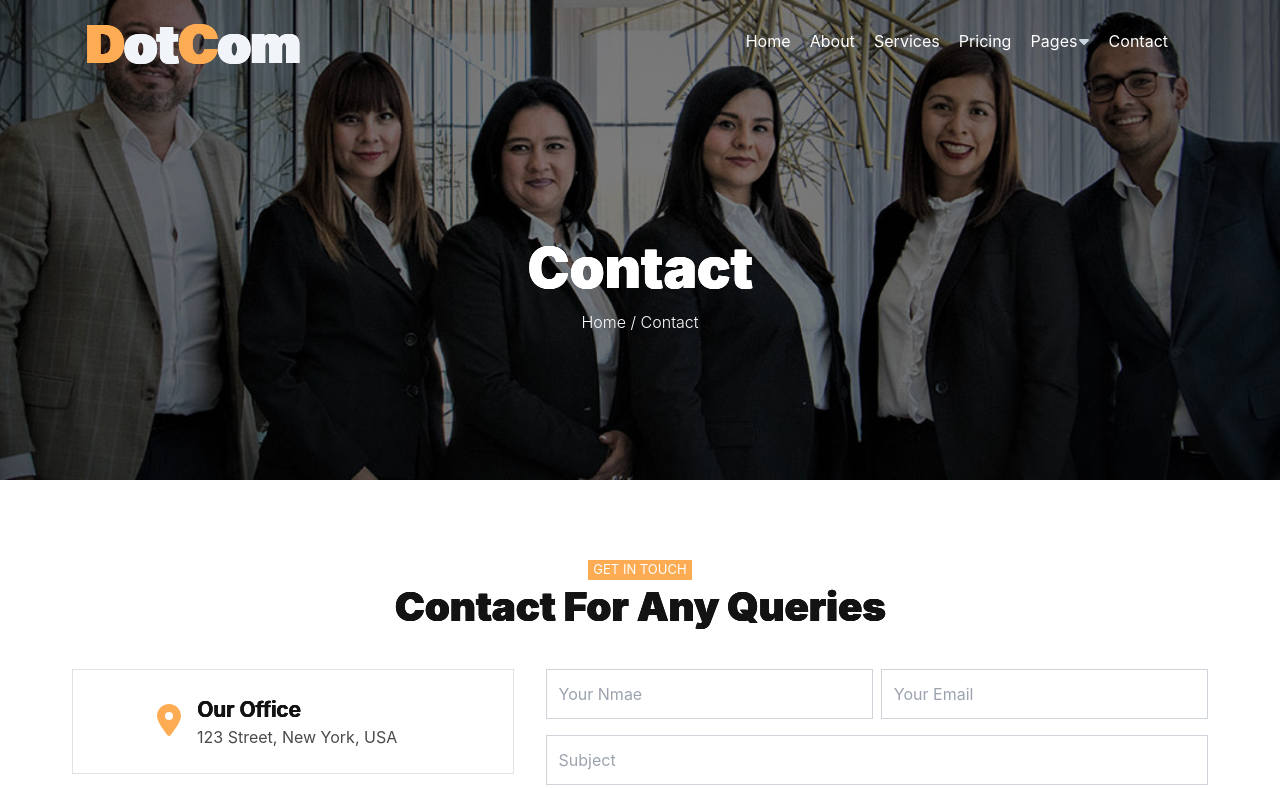
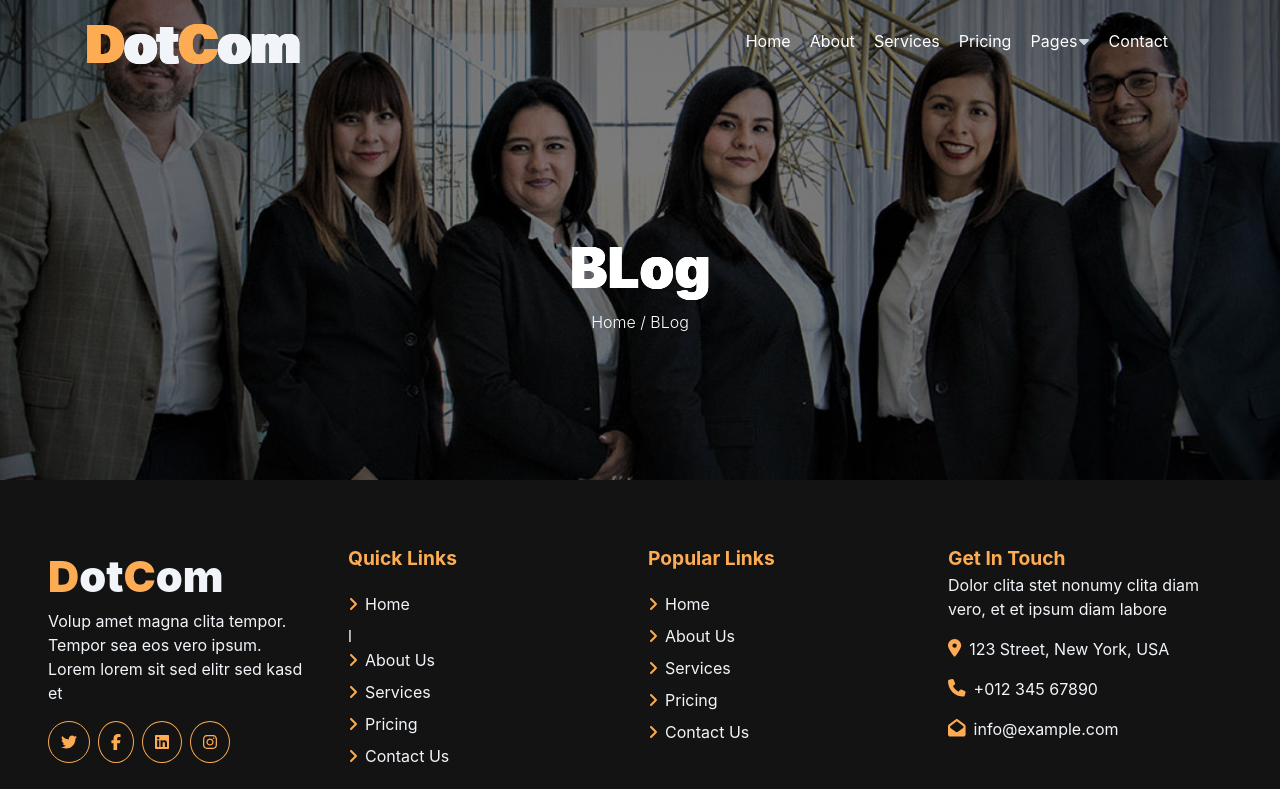
Before and after one commit to BLADEHEDA/Dotcom-Creative-Multipage-Page-App, a React (Create React App) app: page / in a window 1280 px wide. Shown: the top 789 px of the page. Built offline with nearby package versions, Linux system fonts and the light colour scheme.

Commit message:
doen with the footer

```diff
--- a/src/App.css
+++ b/src/App.css
@@ -70,3 +70,6 @@ img{
     padding:0.5em 1.5em;
 }
 }
+/* @media only screen and (min-width:1024px){
+
+} */
--- a/src/App.js
+++ b/src/App.js
@@ -9,6 +9,7 @@ import About from './Components/About/About';
 import Service from './Components/Services/Service';
 import Price from './Components/Pricing/Price';
 import Contact from './Components/Contact/Contact';
+import BlogGrid from './Components/Blog/BlogGrid';
 
 function App() {
   return (
@@ -18,7 +19,8 @@ function App() {
       {/* <About/> */}
       {/* <Service/> */}
       {/* <Price/> */}
-      <Contact/>
+      {/* <Contact/> */}
+      <BlogGrid/>
       <Footer/>
     </div>
   );
--- /dev/null
+++ b/src/Components/Blog/BlogGrid.jsx
@@ -0,0 +1,12 @@
+import React from 'react'
+import Mainbar4 from './Mainbar4'
+
+const BlogGrid = () => {
+  return (
+    <main className='BlogGrid'>
+      <Mainbar4/>
+    </main>
+  )
+}
+
+export default BlogGrid
--- /dev/null
+++ b/src/Components/Blog/Mainbar4.jsx
@@ -0,0 +1,18 @@
+import React from 'react'
+import MainProp from '../Shared/MainProp'
+
+const Mainbar4 = () => {
+  return (
+
+          <div className='Mainbar4'>
+              <section className={`Mainbar-divx  pt-[1.5em] px-[1em] flex md:pt-[7em] lg:pt-[10em] pb-[5em] `}>
+        <div className="mainbar-di z-50  m-[auto] " >
+        <MainProp content="BLog" />
+        </div>
+
+    </section>
+    </div>
+  )
+}
+
+export default Mainbar4
--- a/src/Components/Shared/Footer.jsx
+++ b/src/Components/Shared/Footer.jsx
@@ -32,12 +32,12 @@ const Footer = () => {
   return (
     <main className='Footer'>
         <section className="footer-top bg-[#131313] pt-[5em] pb-[3em] px-[1em] text-slate-100
-     md:pt-[4em] px-[3em] pb-[1em] ">
-     <footer className="footer-one">
-        <h1 className="mobile-nav-left font-[900] text-[2.1em] text-slate-100 md:text-[2.7em] ">
+     md:pt-[4em] md:px-[3em] md:pb-[1em] lg:flex ">
+     <footer className="footer-one flex-[25%]">
+        <h1 className="mobile-na font-[900] text-[2.1em] text-slate-100 md:text-[2.7em] ">
                 <span className="color-logo  ">D</span>ot<span className="color-logo">C</span>om
         </h1>
-    <p className="footer-one-content md:mr-[4em] ">Volup amet magna clita tempor. Tempor sea eos vero ipsum.
+    <p className="footer-one-content  md:w-[90%]  ">Volup amet magna clita tempor. Tempor sea eos vero ipsum.
      Lorem lorem sit sed elitr sed kasd et</p>
      <div className="icons-div flex mt-[1em]">
         <div className="footer-icon"><FontAwesomeIcon className='h-[1em] text-[#FDAC53]  ' icon={faTwitter}/></div>
@@ -46,17 +46,17 @@ const Footer = () => {
         <div className="footer-icon"><FontAwesomeIcon className='h-[1em] text-[#FDAC53]  ' icon={faInstagram }/></div>
      </div>
      </footer>
-     <footer className="footer-two mb-[3em] ">
+     <footer className="footer-two mb-[3em] flex-[25%] ">
         <h2 className="footer-head color-logo text-[1.2em] font-[700] mb-[1em] mt-[2em]
         md:mt-[0em]">Quick Links</h2>
-        <FooterProp text="Home" />
+        <FooterProp text="Home" />l
         <FooterProp text="About Us" />
         <FooterProp text="Services" />
         <FooterProp text="Pricing" />
         <FooterProp text="Contact Us" />
      </footer>
 
-     <footer className="footer-three mb-[3em]  ">
+     <footer className="footer-three mb-[3em] flex-[25%] ">
      <h2 className="footer-head color-logo text-[1.2em] font-[700] mb-[1em] mt-[2em]
      md:mt-[0em] ">Popular Links</h2>
         <FooterProp text="Home" />
@@ -65,9 +65,10 @@ const Footer = () => {
         <FooterProp text="Pricing" />
         <FooterProp text="Contact Us" />
      </footer>
-     <footer className="footer-four ">
+     <footer className="footer-four flex-[25%]">
      <h2 className="footer-three-head color-logo text-[1.2em] font-[700] mb-[1em] md:mb-[0em] ">Get In Touch</h2>
-        <p className="footer-three-content mb-[1em] ">Dolor clita stet nonumy clita diam vero, et et ipsum diam labore</p>
+        <p className="footer-three-content mb-[1em] lg:w-[90%] ">Dolor clita stet nonumy clita diam vero,
+        et et ipsum diam labore</p>
         <FooterContact
          icon={ <FontAwesomeIcon className='h-[1.1em] text-[#FDAC53]' icon={faMapMarkerAlt}/>}
         content="123 Street, New York, USA"/>
```
